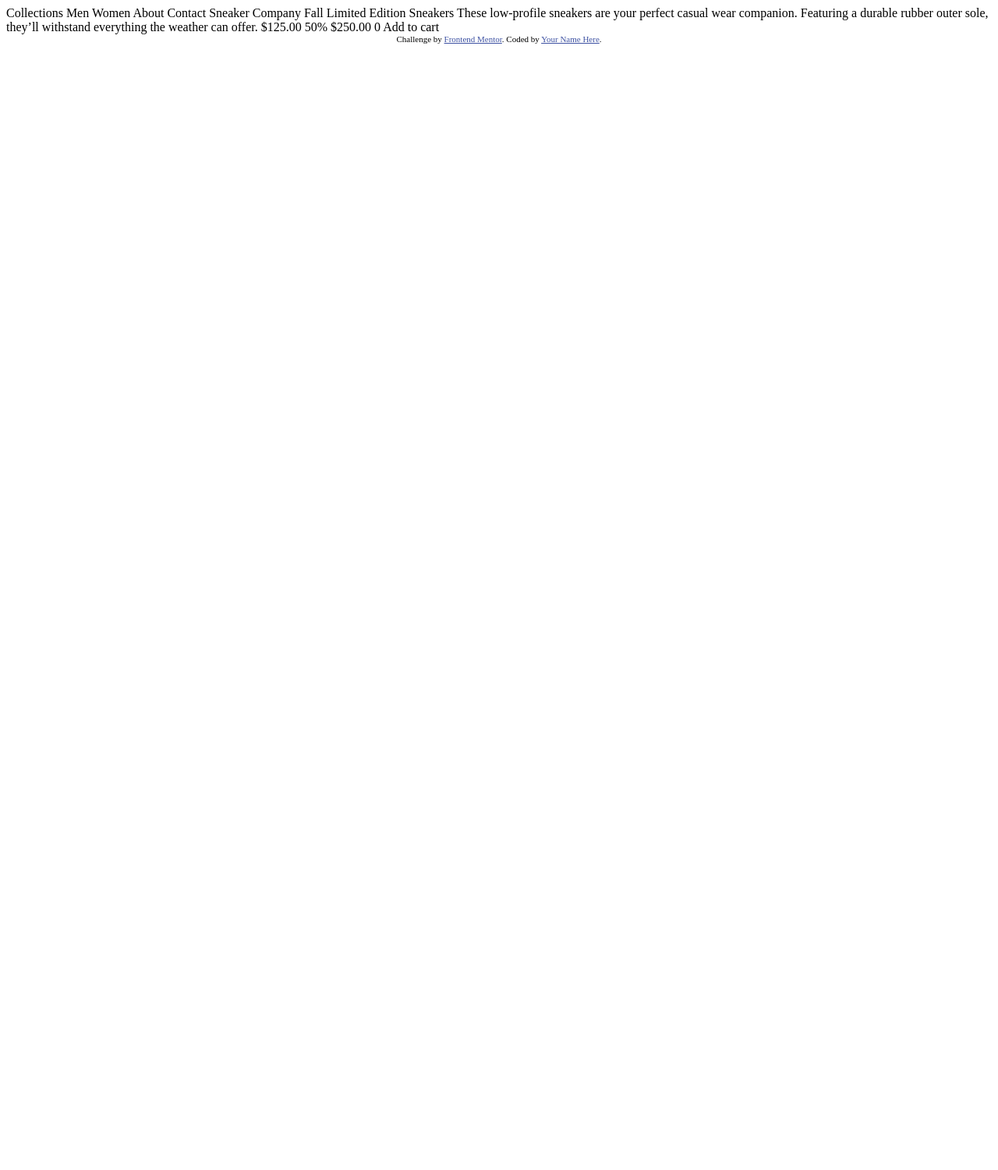
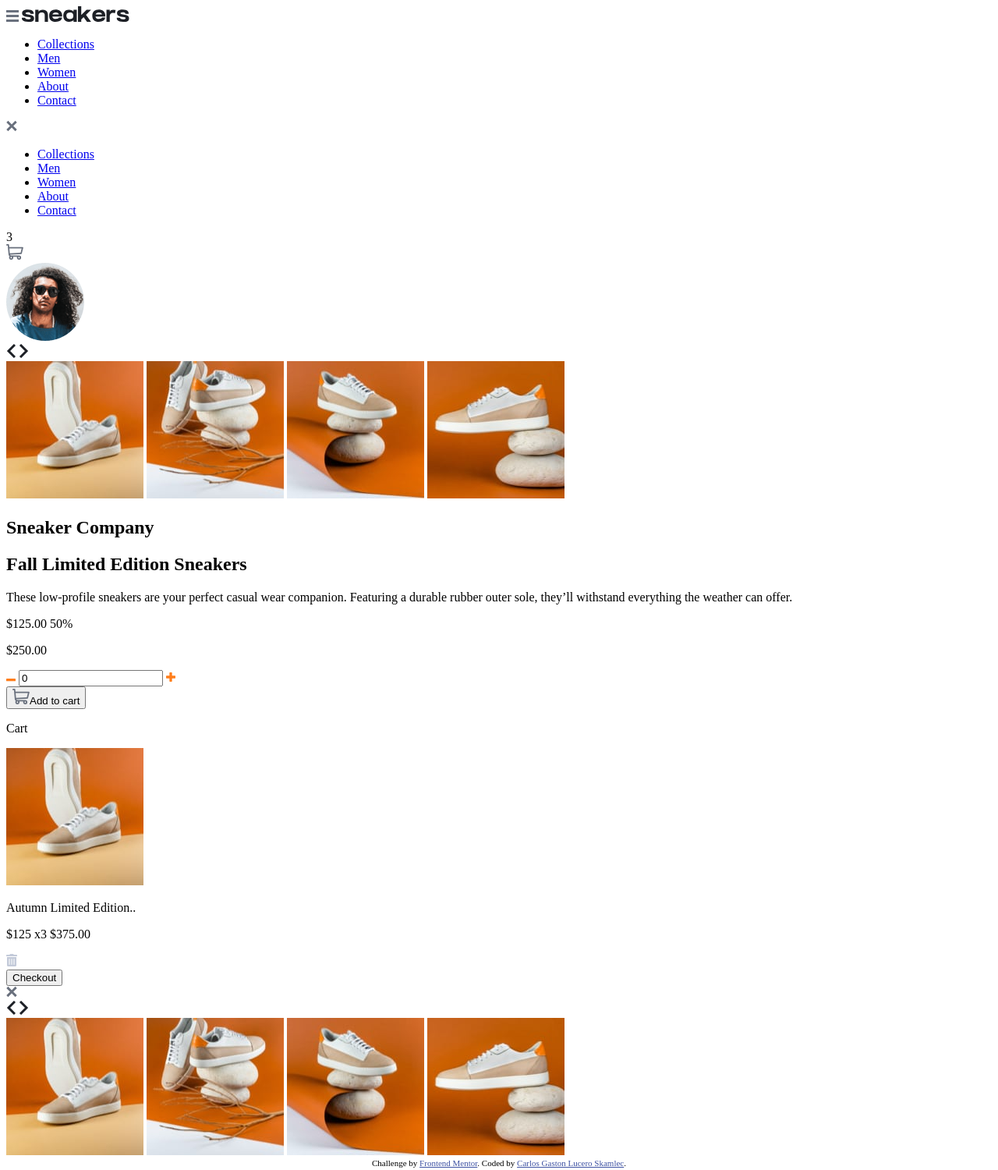
Before and after one commit to GastonSKL/E-commerce-product-page-Front-End-Mentor-Challenge, a plain HTML site: page index.html in a window 1280 px wide. Shown: the whole page at 78% size. Before the commit the page ends 800 px from the top, so only its background shows below. Drawn offline with Linux system fonts and the light colour scheme.

Commit message:
Commit 1
Se proporciona estructura al HTML

```diff
--- a/index.html
+++ b/index.html
@@ -3,12 +3,12 @@
 <head>
   <meta charset="UTF-8">
   <meta name="viewport" content="width=device-width, initial-scale=1.0"> <!-- displays site properly based on user's device -->
-
   <link rel="icon" type="image/png" sizes="32x32" href="./images/favicon-32x32.png">
-
+  <link rel="preconnect" href="https://fonts.googleapis.com">
+  <link rel="preconnect" href="https://fonts.gstatic.com" crossorigin>
+  <link href="https://fonts.googleapis.com/css2?family=Kumbh+Sans:wght@400;700&display=swap" rel="stylesheet">
+  <script src="https://kit.fontawesome.com/62c7e0a3f7.js" crossorigin="anonymous"></script>
   <title>Frontend Mentor | E-commerce product page</title>
-
-  <!-- Feel free to remove these styles or customise in your own stylesheet 👍 -->
   <style>
     .attribution { font-size: 11px; text-align: center; }
     .attribution a { color: hsl(228, 45%, 44%); }
@@ -16,29 +16,129 @@
 </head>
 <body>
 
-  Collections
-  Men
-  Women
-  About
-  Contact
+  <main class="main-container">
 
-  Sneaker Company
+    <!--HEADER -->
+    <header>
+      <img src="./images/icon-menu.svg" alt="menu">
+      <img src="./images/logo.svg" alt="Logo">
 
-  Fall Limited Edition Sneakers
+      <!--NAVBAR -->
+      <nav class="navbar">
+        <ul class="navbar__items">
+          <li><a class="navbar__link" href="#">Collections</a></li>
+          <li><a class="navbar__link" href="#">Men</a></li>
+          <li><a class="navbar__link" href="#">Women</a></li>
+          <li><a class="navbar__link" href="#">About</a></li>
+          <li><a class="navbar__link" href="#">Contact</a></li>
+        </ul>
+      </nav>
 
-  These low-profile sneakers are your perfect casual wear companion. Featuring a
-  durable rubber outer sole, they’ll withstand everything the weather can offer.
+      <!--MODAL NAVBAR-->
+      <div class="modal-navbar__background">
+        <nav class="modal-navbar">
+          <img class="modal-close" src="./images/icon-close.svg" alt="Close">
+          <ul class="navbar__items">
+            <li><a class="modal-navbar__link" href="#">Collections</a></li>
+            <li><a class="modal-navbar__link" href="#">Men</a></li>
+            <li><a class="modal-navbar__link" href="#">Women</a></li>
+            <li><a class="modal-navbar__link" href="#">About</a></li>
+            <li><a class="modal-navbar__link" href="#">Contact</a></li>
+          </ul>
+        </nav>
+      </div>
 
-  $125.00
-  50%
-  $250.00
+      <!--CARRITO Y PROFILE PICTURE-->
+      <div class="header__cart-avatar">
+        <div class="header__cart">
+          <div class="header__cart--notification">3</div>
+          <img src="./images/icon-cart.svg" alt="carrito">
+        </div>
+        <img src="./images/image-avatar.png" alt="perfil">
+      </div>
 
-  0
-  Add to cart
+    </header>
+
+      <!--CONTENIDO(GALERIA Y DETALLES)-->
+      <section class="content">
+
+        <!--GALERIA-->
+        <article class="gallery">
+          <div class="gallery__image-container">
+            <img class="gallery__previus" src="./images/icon-previous.svg" alt="Anterior">
+            <img class="next" src="./images/icon-next.svg" alt="Siguiente">
+          </div>
+          <div class="galley_thumnails">
+            <img id="1" class="galley_thumnail" src="./images/image-product-1-thumbnail.jpg" alt="preview 1">
+            <img id="2" class="galley_thumnail" src="./images/image-product-2-thumbnail.jpg" alt="preview 1">
+            <img id="3" class="galley_thumnail" src="./images/image-product-3-thumbnail.jpg" alt="preview 1">
+            <img id="4" class="galley_thumnail" src="./images/image-product-4-thumbnail.jpg" alt="preview 1">
+          </div>
+        </article>
+
+        <!--DETALLES-->
+        <article class="details">
+          <h2 class="details__company">Sneaker Company</h2>
+          <h2 class="details__title">Fall Limited Edition Sneakers</h2>
+          <p class="details__decription">These low-profile sneakers are your perfect casual wear companion. Featuring a durable rubber outer sole, they’ll withstand everything the weather can offer.</p>
+          <div class="details__prices">
+            <p class="details__now">$125.00 <span class="details__discount">50%</span></p>
+            <p class="details__before">$250.00</p>
+          </div>
+          <div class="details__product-quantity">
+            <div class="input">
+              <img class="input__minus"src="./images/icon-minus.svg" alt="Menos">
+              <input class="input__number" type="number" value="0">
+              <img class="input__plus"src="./images/icon-plus.svg" alt="Plus">
+            </div>
+            <button class="details__button"><img src="./images/icon-cart.svg" alt="Carrito">Add to cart</button>
+
+
+          </div>
+
+        </article>
+
+      </section>
+
+      <!--MODAL DE CARRITO-->
+      <div class="cart-modal">
+        <p class="cart-modal__title">Cart</p>
+        <div class="cart-modal__checkout-container">
+          <div class="cart-modal__details-container">
+            <img src="./images/image-product-1-thumbnail.jpg" alt="preview">
+            <div>
+              <p class="cart-modal__product">Autumn Limited Edition..</p>
+              <p class="cart-modal__price">$125 x3 <span>$375.00</span></p>
+            </div>
+            <img class="cart-modal__delete" src="./images/icon-delete.svg" alt="Basura">
+          </div>
+          <button class="cart-modal__delete">Checkout</button>
+        </div>
+      </div>
+
+      <!--MODAL DE GALERIA-->
+      <div class="modal-gallery__background">
+        <article class="modal-gallery">
+          <img class="modal-gallery-close" src="./images/icon-close.svg" alt="Close">
+          <div class="modal-gallery__image-container">
+            <img class="modal-gallery__previus" src="./images/icon-previous.svg" alt="Anterior">
+            <img class="modal-gallery__next" src="./images/icon-next.svg" alt="Siguiente">
+          </div>
+          <div class="galley_thumnails">
+            <img id="m1" class="modal-gallery_thumnail" src="./images/image-product-1-thumbnail.jpg" alt="preview 1">
+            <img id="m2" class="modal-gallery_thumnail" src="./images/image-product-2-thumbnail.jpg" alt="preview 1">
+            <img id="m3" class="modal-gallery_thumnail" src="./images/image-product-3-thumbnail.jpg" alt="preview 1">
+            <img id="m4" class="modal-gallery_thumnail" src="./images/image-product-4-thumbnail.jpg" alt="preview 1">
+          </div>
+        </article>
+      </div>
+
+  </main>
+
 
   <div class="attribution">
     Challenge by <a href="https://www.frontendmentor.io?ref=challenge" target="_blank">Frontend Mentor</a>.
-    Coded by <a href="#">Your Name Here</a>.
+    Coded by <a href="https://www.linkedin.com/in/gaston-skamlec-8bb339201/" target="_blank">Carlos Gaston Lucero Skamlec</a>.
   </div>
 </body>
 </html>
```
